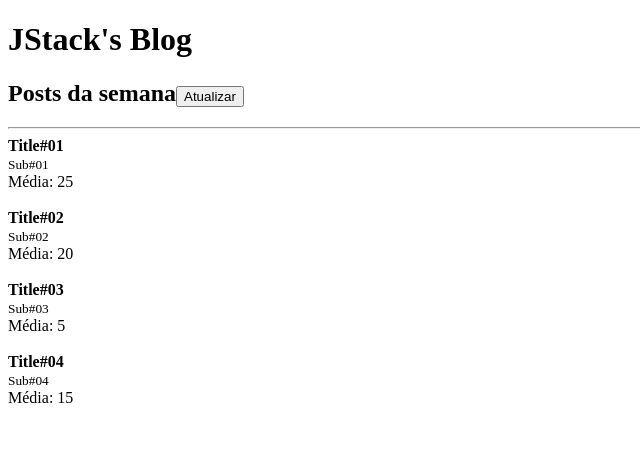
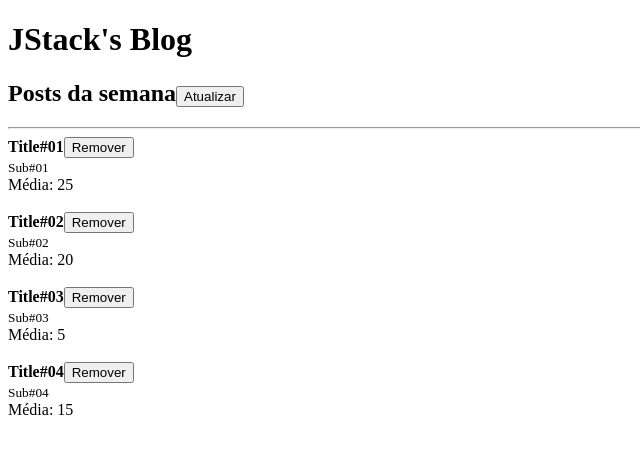
Before and after one commit to AnaSousa314/Funcdamentos-React, a React app: page / in a window 1280 px wide. Shown: the top 454 px of the page, without its empty margins (0-640 px from the left). Built offline with nearby package versions, Linux system fonts and the light colour scheme.

Commit message:
aula14 Funcoes de Callback via Props

```diff
--- a/src/App.js
+++ b/src/App.js
@@ -10,10 +10,10 @@ export default function App() {
     {id: Math.random(),title: "Title#03",subtitle:  "Sub#03",likes:10},
     {id: Math.random(),title: "Title#04",subtitle:  "Sub#04",likes:30}
   ]);
-  console.log(posts);
+  // console.log(posts);
 
   function handleRefresh(){
-    setTimeout(()=>{
+
       setPosts((prevState)=> [
         ...prevState,{
         id: Math.random(),
@@ -23,10 +23,14 @@ export default function App() {
         }
       ]);
 
-    },2000)
-
     //com o prevState o react só vai pegar a lista de posts no momento em que ele for atualizar o state
     //sempre que tiver que mudar o estado inicial do state, é melhor não usar o proprio estado, no caso pegar o proprio posts, é melhor usar o prevState assim não sobrescreve o valor do estado
+  }
+
+  function handleRemovePost(postId){
+    setPosts((prevState) => (
+    prevState.filter(post => post.id !== postId)
+    ));
   }
 
   return (
@@ -44,7 +48,9 @@ export default function App() {
             <Post
               key={post.id}
               likes={post.likes}
+              onRemove={handleRemovePost}
               post={{
+                id: post.id,
                 title: post.title,
                 subtitle: post.subtitle,
               }}
--- a/src/Post.js
+++ b/src/Post.js
@@ -7,7 +7,11 @@ export default function Post(props){
   return(
     <>
       <article>
-        <strong>{props.post.title}</strong><br />
+        <strong>{props.post.title}</strong>
+        <button onClick={()=>props.onRemove(props.post.id)}>
+          Remover
+        </button>
+        <br />
         <small>{props.post.subtitle}</small>
         <br />
         Média: {props.likes / 2}
@@ -21,7 +25,9 @@ export default function Post(props){
 
 Post.propTypes = {
   likes: PropTypes.number.isRequired,
+  onRemove: PropTypes.func.isRequired,
   post: PropTypes.shape({
+    id: PropTypes.number.isRequired,
     title: PropTypes.string.isRequired,
     subtitle: PropTypes.string.isRequired
   }).isRequired
```
